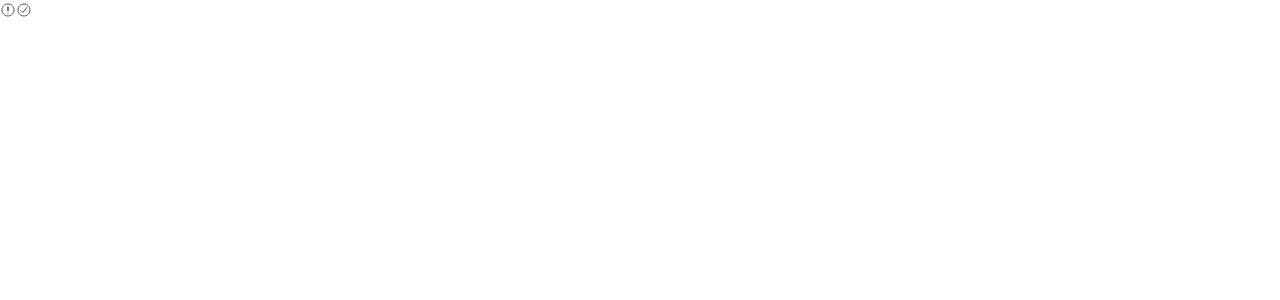
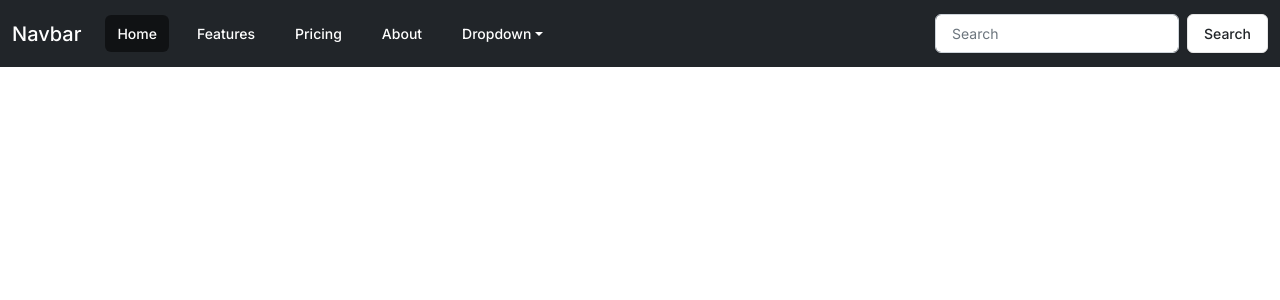
Before and after one commit to MostafaHamedd/NEO_HACKATHON, a React (Create React App) app in the folder aurora/: page / in a window 1280 px wide. Shown: the top 300 px of the page. Built offline with nearby package versions, Linux system fonts and the light colour scheme.

Commit message:
NAV bar added

```diff
--- a/aurora/package.json
+++ b/aurora/package.json
@@ -6,9 +6,10 @@
     "@testing-library/jest-dom": "^5.16.5",
     "@testing-library/react": "^13.4.0",
     "@testing-library/user-event": "^13.5.0",
+    "bootstrap": "^5.2.3",
     "react": "^18.2.0",
     "react-dom": "^18.2.0",
-    "react-scripts": "5.0.1",
+    "react-scripts": "^2.1.3",
     "web-vitals": "^2.1.4"
   },
   "scripts": {
--- a/aurora/public/index.html
+++ b/aurora/public/index.html
@@ -25,10 +25,25 @@
       Learn how to configure a non-root public URL by running `npm run build`.
     -->
     <title>UM Aurora</title>
-    <script type="module" src="https://unpkg.com/ionicons@5.5.2/dist/ionicons/ionicons.esm.js"></script>
-    <script nomodule src="https://unpkg.com/ionicons@5.5.2/dist/ionicons/ionicons.js"></script>
-
-
+    <script
+      type="module"
+      src="https://unpkg.com/ionicons@5.5.2/dist/ionicons/ionicons.esm.js"
+    ></script>
+    <script
+      nomodule
+      src="https://unpkg.com/ionicons@5.5.2/dist/ionicons/ionicons.js"
+    ></script>
+    <script src="https://ajax.googleapis.com/ajax/libs/jquery/3.6.3/jquery.min.js"></script>
+    <script
+      src="https://code.jquery.com/jquery-3.3.1.slim.min.js"
+      integrity="sha384-q8i/X+965DzO0rT7abK41JStQIAqVgRVzpbzo5smXKp4YfRvH+8abtTE1Pi6jizo"
+      crossorigin="anonymous"
+    ></script>
+    <script
+      src="https://cdn.jsdelivr.net/npm/popper.js@1.14.3/dist/umd/popper.min.js"
+      integrity="sha384-ZMP7rVo3mIykV+2+9J3UJ46jBk0WLaUAdn689aCwoqbBJiSnjAK/l8WvCWPIPm49"
+      crossorigin="anonymous"
+    ></script>
   </head>
   <body>
     <noscript>You need to enable JavaScript to run this app.</noscript>
--- a/aurora/src/jsx/components/Header.component.jsx
+++ b/aurora/src/jsx/components/Header.component.jsx
@@ -3,8 +3,90 @@ import React from "react";
 export default function Header() {
   return (
     <div>
-      <ion-icon name="alert-circle-outline"></ion-icon>
-      <ion-icon name="checkmark-circle-outline"></ion-icon>
+      <nav class="navbar navbar-expand-lg navbar-dark bg-dark">
+        <div class="container-fluid">
+          <a class="navbar-brand" href="#">
+            Navbar
+          </a>
+          <button
+            class="navbar-toggler"
+            type="button"
+            data-bs-toggle="collapse"
+            data-bs-target="#navbarColor02"
+            aria-controls="navbarColor02"
+            aria-expanded="false"
+            aria-label="Toggle navigation"
+          >
+            <span class="navbar-toggler-icon"></span>
+          </button>
+          <div class="collapse navbar-collapse" id="navbarColor02">
+            <ul class="navbar-nav me-auto">
+              <li class="nav-item">
+                <a class="nav-link active" href="#">
+                  Home
+                  <span class="visually-hidden">(current)</span>
+                </a>
+              </li>
+              <li class="nav-item">
+                <a class="nav-link" href="#">
+                  Features
+                </a>
+              </li>
+              <li class="nav-item">
+                <a class="nav-link" href="#">
+                  Pricing
+                </a>
+              </li>
+              <li class="nav-item">
+                <a class="nav-link" href="#">
+                  About
+                </a>
+              </li>
+              <li class="nav-item dropdown">
+                <a
+                  class="nav-link dropdown-toggle"
+                  data-bs-toggle="dropdown"
+                  href="#"
+                  role="button"
+                  aria-haspopup="true"
+                  aria-expanded="false"
+                >
+                  Dropdown
+                </a>
+                <div class="dropdown-menu">
+                  <a class="dropdown-item" href="#">
+                    Action
+                  </a>
+                  <a class="dropdown-item" href="#">
+                    Another action
+                  </a>
+                  <a class="dropdown-item" href="#">
+                    Something else here
+                  </a>
+                  <div class="dropdown-divider"></div>
+                  <a class="dropdown-item" href="#">
+                    Separated link
+                  </a>
+                </div>
+              </li>
+            </ul>
+            <form class="d-flex">
+              <input
+                class="form-control me-sm-2"
+                type="search"
+                placeholder="Search"
+              />
+              <button
+                class="btn btn-secondary my-2 my-sm-0"
+                type="submit"
+                fdprocessedid="wh4bq"
+              >
+                Search
+              </button>
+            </form>
+          </div>
+        </div>
+      </nav>
     </div>
   );
 }
```
Also changed, not shown: aurora/src/index.js (+6 -6 lines), 1 other file (tests, documents, lock files or other folders).
